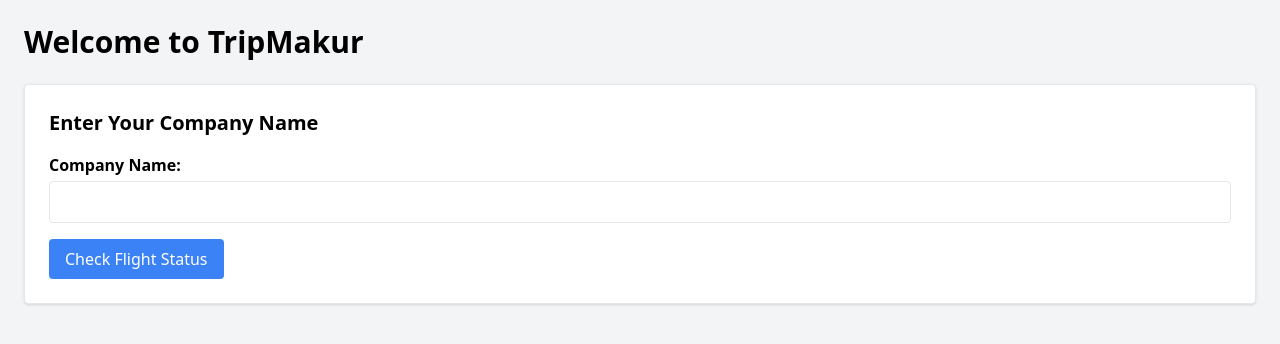
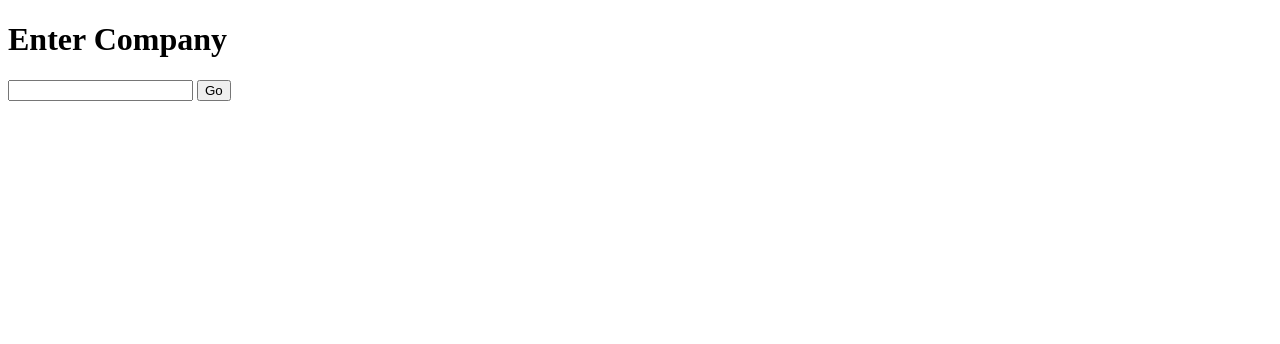
Before and after one commit to tripmakur/tripmakur, a Flask app: page / in a window 1280 px wide. Shown: the top 344 px of the page. Run offline with Flask 3, Linux system fonts and the light colour scheme; some libraries are stand-ins or nearby versions.

Commit message:
Update index.html

```diff
--- a/templates/index.html
+++ b/templates/index.html
@@ -2,26 +2,13 @@
 <html lang="en">
 <head>
     <meta charset="UTF-8">
-    <title>TripMakur - Home</title>
-    <script src="https://cdn.tailwindcss.com"></script>
+    <title>Home</title>
 </head>
-<body class="bg-gray-100 min-h-screen">
-    <div class="container mx-auto p-6">
-        <h1 class="text-3xl font-bold mb-6">Welcome to TripMakur</h1>
-
-        <div class="card p-6 bg-white border rounded shadow">
-            <h2 class="text-xl font-semibold mb-4">Enter Your Company Name</h2>
-
-            <form method="POST" action="{{ url_for('home') }}">
-                <div class="mb-4">
-                    <label class="block font-semibold mb-1">Company Name:</label>
-                    <input type="text" name="company" required class="border p-2 w-full rounded">
-                </div>
-                <button type="submit" class="bg-blue-500 text-white px-4 py-2 rounded">
-                    Check Flight Status
-                </button>
-            </form>
-        </div>
-    </div>
+<body>
+<h1>Enter Company</h1>
+<form method="POST" action="{{ url_for('home') }}">
+    <input type="text" name="company" required>
+    <button type="submit">Go</button>
+</form>
 </body>
 </html>
```
